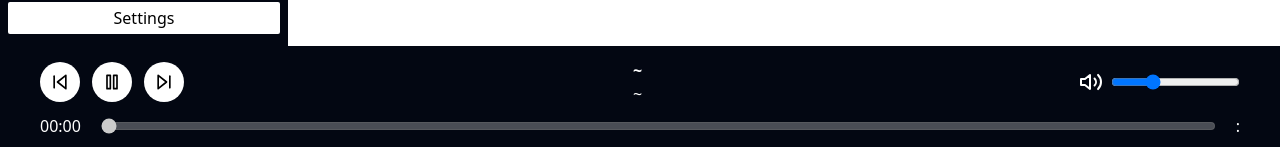
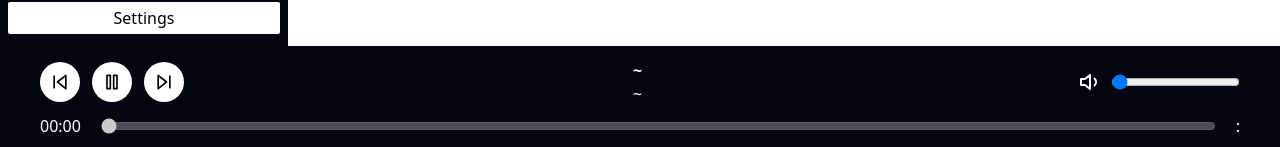
Before and after one commit to callum-jones19/coralia, a React (Vite) app: page / in a window 1280 px wide. Shown: the part 650-797 px from the top of the page. Built offline with nearby package versions, Linux system fonts and the light colour scheme.

Commit message:
Move volume state management to volume component

```diff
--- a/src/App.tsx
+++ b/src/App.tsx
@@ -1,8 +1,6 @@
 import { BrowserRouter, Route, Routes } from "react-router-dom";
 import HomeScreen from "./screens/HomeScreen";
 import SettingsScreen from "./screens/SettingsScreen";
-import { useEffect } from "react";
-import { listen } from "@tauri-apps/api/event";
 import { useAudio } from "./hooks/AudioPlayer";
 
 
@@ -12,8 +10,6 @@ export default function App() {
     isPaused,
     updateIsPaused,
     skipSong,
-    updateVolume,
-    volume,
     currentSong,
     changeCurrentSong,
     enqueueSong,
@@ -32,7 +28,6 @@ export default function App() {
                 onUpdatePause={updateIsPaused}
                 onClickSkip={skipSong}
                 onEnqueueSong={enqueueSong}
-                onUpdateVolume={updateVolume}
                 queue={queue}
                 currentSong={currentSong}
                 onChangeSong={s => changeCurrentSong(s)}
--- a/src/components/MusicFooter.tsx
+++ b/src/components/MusicFooter.tsx
@@ -1,10 +1,10 @@
 import { ChangeEvent, useMemo, useState } from "react";
-import { Pause, Play, SkipBack, SkipForward, Volume2 } from "react-feather";
+import { Pause, Play, SkipBack, SkipForward, Volume1, Volume2, VolumeX } from "react-feather";
 import { Song } from "../types";
+import { setVolumeBackend } from "../api/commands";
 
 export interface MusicFooterProps {
   onUpdatePause: (isPaused: boolean) => void;
-  onUpdateVolume: (newVol: number) => void;
   isPaused: boolean;
   onClickSkip: () => void;
   currentSong: Song | null;
@@ -13,7 +13,11 @@ export interface MusicFooterProps {
 // TODO send down the isReady variable, so we can make things like the song
 // duration variable change only when the new data has been loaded in from
 // the song
-export default function MusicFooter({ isPaused, onUpdatePause, onClickSkip, onUpdateVolume, currentSong }: MusicFooterProps) {
+export default function MusicFooter({ isPaused, onUpdatePause, onClickSkip, currentSong }: MusicFooterProps) {
+  // Volume stuff - move later
+  const [volume, setVolume] = useState<number>(1);
+
+
   const [seekPos, setSeekPos] = useState<number>(0);
   // FIXME
   const [isSeeking, setIsSeeking] = useState<boolean>(false);
@@ -105,16 +109,19 @@ export default function MusicFooter({ isPaused, onUpdatePause, onClickSkip, onUp
             <p className="font-light">{currentSong ? currentSong.tags.artist : "~"}</p>
           </div>
           <div id="volume" className="flex flex-row gap-2 items-center">
-            <Volume2 color="white"/>
+            {volume >= 50 && <Volume2 color="white"/>}
+            {volume < 50 && volume > 0 && <Volume1 color="white"/>}
+            {volume === 0 && <VolumeX color="white"/>}
             <input
               id="volume-slider"
               type="range"
-              defaultValue={30}
+              defaultValue={volume}
               step={1}
               max={100}
               onChange={(e: ChangeEvent<HTMLInputElement>) => {
                 const newVol = parseFloat(e.target.value);
-                onUpdateVolume(newVol);
+                setVolume(newVol);
+                setVolumeBackend(newVol);
               }}
             />
           </div>
--- a/src/hooks/AudioPlayer.ts
+++ b/src/hooks/AudioPlayer.ts
@@ -1,12 +1,11 @@
 import { useEffect, useMemo, useState } from "react";
-import { clearAndPlayBackend, enqueueSongBackend, pausePlayer, playPlayer, setVolumeBackend, skipOneSong } from "../api/commands";
+import { clearAndPlayBackend, enqueueSongBackend, pausePlayer, playPlayer, skipOneSong } from "../api/commands";
 import { Song } from "../types";
 import { listen } from "@tauri-apps/api/event";
 
 export const useAudio = () => {
 
   const [isPaused, setIsPaused] = useState<boolean>(false);
-  const [volume, setVolume] = useState<number>(1);
   const [queue, setQueue] = useState<Song[]>([]);
 
   const currentSong = useMemo(() => queue.length !== 0 ? queue[0] : null, [queue]);
@@ -58,11 +57,6 @@ export const useAudio = () => {
     }
   };
 
-  const updateVolume = (newVol: number) => {
-    setVolume(newVol);
-    setVolumeBackend(newVol);
-  }
-
   const enqueueSong = (newSong: Song) => {
     enqueueSongBackend(newSong);
   }
@@ -75,8 +69,6 @@ export const useAudio = () => {
     isPaused,
     updateIsPaused,
     skipSong,
-    updateVolume,
-    volume,
     currentSong,
     changeCurrentSong,
     enqueueSong,
--- a/src/screens/HomeScreen.tsx
+++ b/src/screens/HomeScreen.tsx
@@ -8,7 +8,6 @@ import MusicFooter from "../components/MusicFooter";
 export interface HomeScreenProps {
   isPaused: boolean;
   onUpdatePause: (isPaused: boolean) => void;
-  onUpdateVolume: (newVol: number) => void;
   onClickSkip: () => void;
   onChangeSong: (song: Song) => void;
   onEnqueueSong: (song: Song) => void;
@@ -16,7 +15,7 @@ export interface HomeScreenProps {
   queue: Song[];
 }
 
-export default function HomeScreen({ onChangeSong, queue ,isPaused, onUpdatePause, onClickSkip, currentSong, onUpdateVolume, onEnqueueSong }: HomeScreenProps) {
+export default function HomeScreen({ onChangeSong, queue ,isPaused, onUpdatePause, onClickSkip, currentSong, onEnqueueSong }: HomeScreenProps) {
   const [songs, setSongs] = useState<Song[]>([]);
 
   useEffect(() => {
@@ -42,7 +41,6 @@ export default function HomeScreen({ onChangeSong, queue ,isPaused, onUpdatePaus
         isPaused={isPaused}
         onUpdatePause={onUpdatePause}
         onClickSkip={onClickSkip}
-        onUpdateVolume={onUpdateVolume}
         currentSong={currentSong}
       />
     </div>
```
